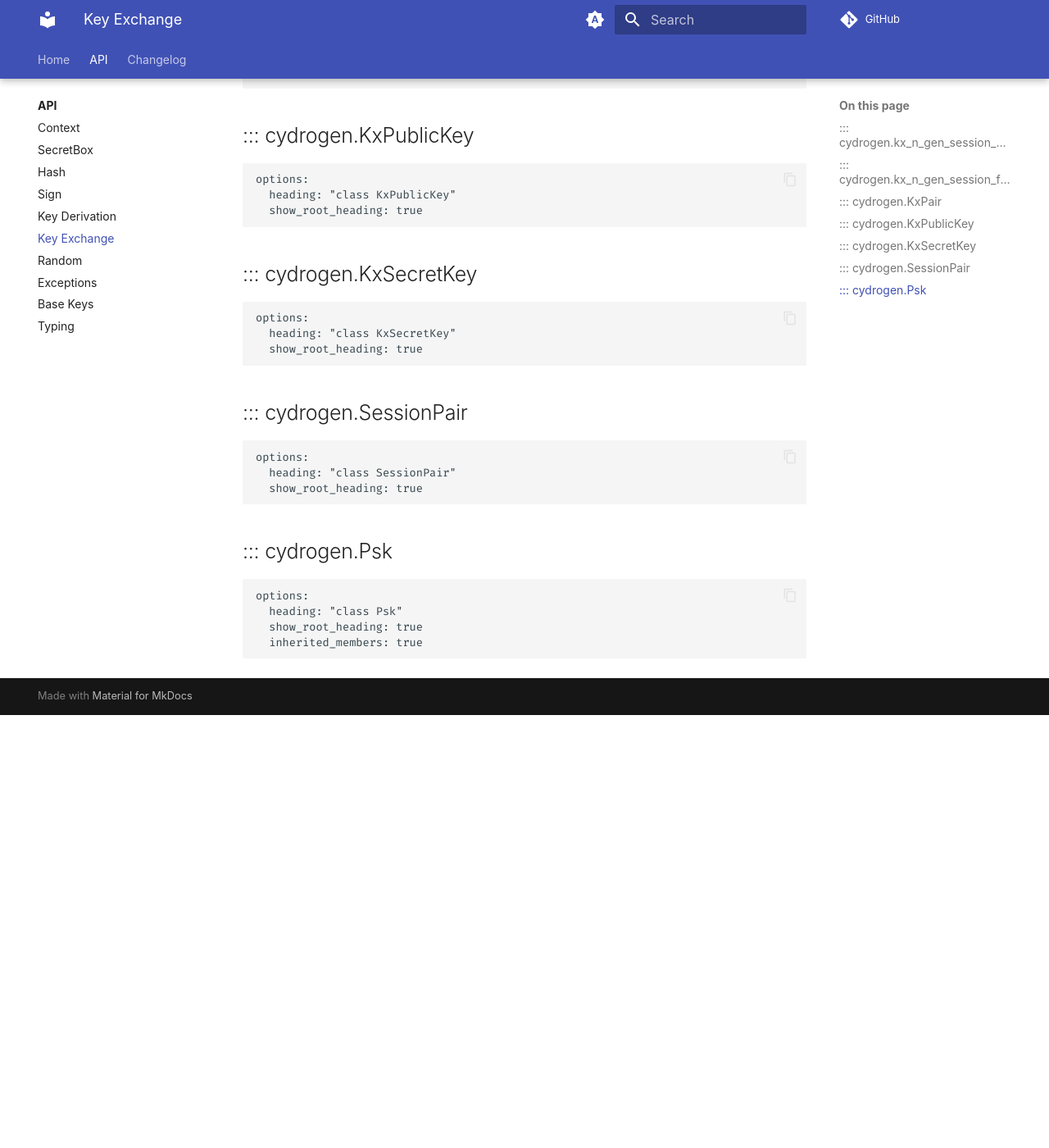
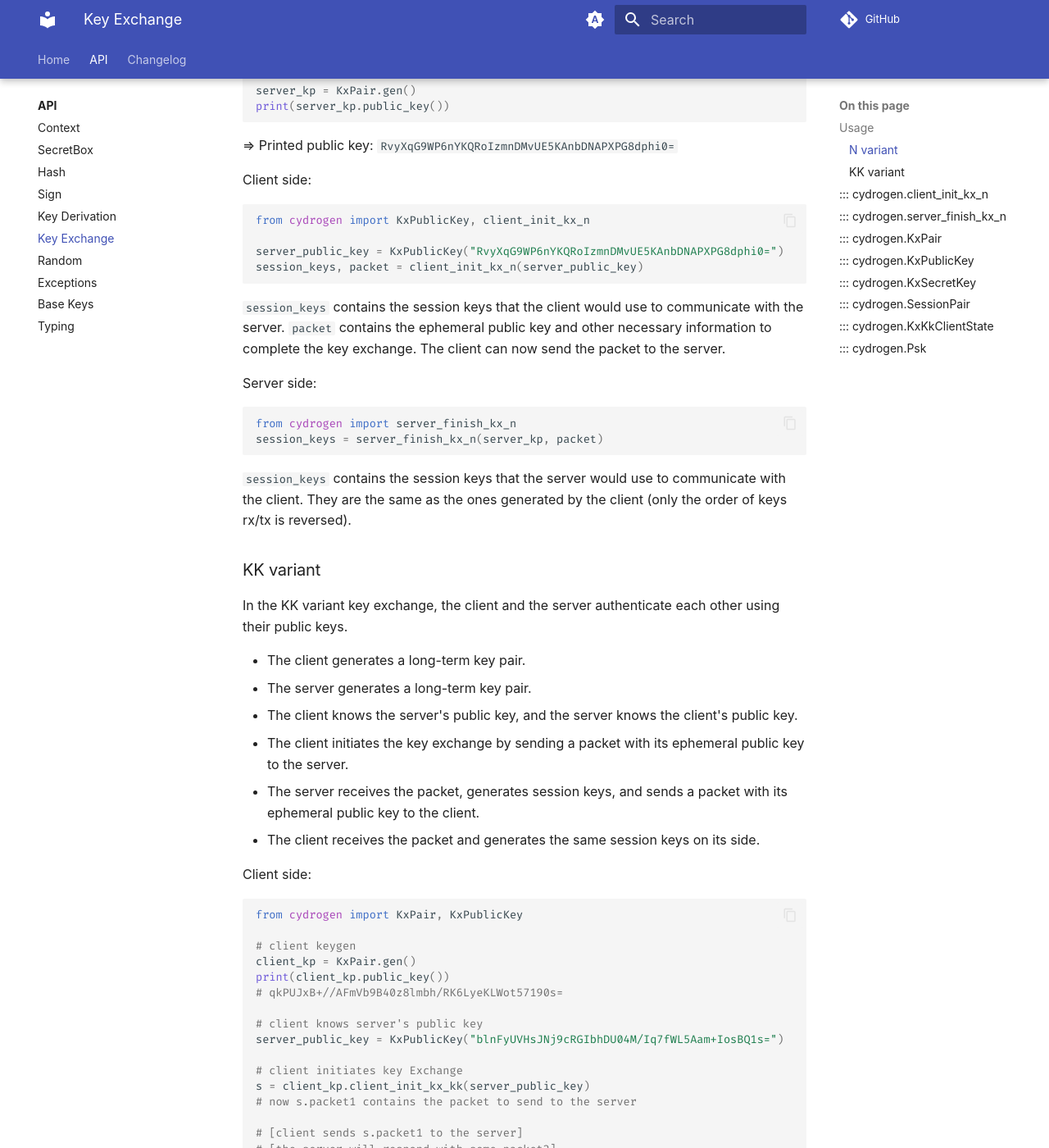
Before and after one commit to stephane-martin/cydrogen, an MkDocs documentation site: the page built from docs/api/keyexchange.md, in a window 1280 px wide and 1400 px high, scrolled down 549 px. Shown: the whole window at 82% size. Built offline with MkDocs 1.6.1 and Material for MkDocs 9.7.7, drawn with Linux system fonts in a browser that asks for light colours; some web fonts are replaced; plug-ins that fetch from the network failed and are left out; comment, search, counter and statistics services are not loaded; before the commit the page ends 1421 px from its top, so only the background shows below that; some of the changed text lies outside the part shown.

Commit message:
feat: add key exchange KK variant

````diff
--- a/CHANGELOG.json
+++ b/CHANGELOG.json
@@ -1,4 +1,9 @@
 {
+    "unreleased": {
+        "added": [
+            "key exchange using the KK variant."
+        ]
+    },
     "v0.0.10": {
         "date": "2025-06-12",
         "fixed": [
--- a/docs/api/keyexchange.md
+++ b/docs/api/keyexchange.md
@@ -1,10 +1,110 @@
 # Key Exchange
 
-## ::: cydrogen.kx_n_gen_session_and_packet
+## Usage
+
+### N variant
+
+In the N variant key exchange, the client is not authenticated, and the server is authenticated using its public key.
+
+- The server generates a long-term key pair.
+- The client knows the server's public key.
+- The client generates session keys and sends a packet with an ephemeral public key to the server.
+- The server receives the packet and generates the same session keys on its side.
+
+Server side:
+
+```python
+from cydrogen import KxPair
+
+server_kp = KxPair.gen()
+print(server_kp.public_key())
+```
+
+=> Printed public key: `RvyXqG9WP6nYKQRoIzmnDMvUE5KAnbDNAPXPG8dphi0=`
+
+Client side:
+```python
+from cydrogen import KxPublicKey, client_init_kx_n
+
+server_public_key = KxPublicKey("RvyXqG9WP6nYKQRoIzmnDMvUE5KAnbDNAPXPG8dphi0=")
+session_keys, packet = client_init_kx_n(server_public_key)
+```
+
+`session_keys` contains the session keys that the client would use to communicate with the server.
+`packet` contains the ephemeral public key and other necessary information to complete the key exchange.
+The client can now send the packet to the server.
+
+Server side:
+```python
+from cydrogen import server_finish_kx_n
+session_keys = server_finish_kx_n(server_kp, packet)
+```
+
+`session_keys` contains the session keys that the server would use to communicate with the client.
+They are the same as the ones generated by the client (only the order of keys rx/tx is reversed).
+
+
+### KK variant
+
+In the KK variant key exchange, the client and the server authenticate each other using their public keys.
+
+- The client generates a long-term key pair.
+- The server generates a long-term key pair.
+- The client knows the server's public key, and the server knows the client's public key.
+- The client initiates the key exchange by sending a packet with its ephemeral public key to the server.
+- The server receives the packet, generates session keys, and sends a packet with its ephemeral public key to the client.
+- The client receives the packet and generates the same session keys on its side.
+
+Client side:
+
+```python
+from cydrogen import KxPair, KxPublicKey
+
+# client keygen
+client_kp = KxPair.gen()
+print(client_kp.public_key())
+# qkPUJxB+//AFmVb9B40z8lmbh/RK6LyeKLWot57190s=
+
+# client knows server's public key
+server_public_key = KxPublicKey("blnFyUVHsJNj9cRGIbhDU04M/Iq7fWL5Aam+IosBQ1s=")
+
+# client initiates key Exchange
+s = client_kp.client_init_kx_kk(server_public_key)
+# now s.packet1 contains the packet to send to the server
+
+# [client sends s.packet1 to the server]
+# [the server will respond with some packet2]
+
+# client calculates session keys
+session_keys = s.client_finish_kx_kk(packet2)
+```
+
+Server side:
+
+```python
+from cydrogen import KxPair, KxPublicKey
+
+# server keygen
+server_kp = KxPair.gen()
+print(server_kp.public_key())
+# blnFyUVHsJNj9cRGIbhDU04M/Iq7fWL5Aam+IosBQ1s=
+
+# server knows client's public key
+client_public_key = KxPublicKey("qkPUJxB+//AFmVb9B40z8lmbh/RK6LyeKLWot57190s=")
+
+# [server receives packet1 from the client]
+
+# the server calculates session keys
+session_keys, packet2 = server_kp.server_process_kx_kk(client_public_key, packet1)
+
+# [server sends packet2 to the client]
+```
+
+## ::: cydrogen.client_init_kx_n
     options:
       show_root_heading: true
 
-## ::: cydrogen.kx_n_gen_session_from_packet
+## ::: cydrogen.server_finish_kx_n
     options:
       show_root_heading: true
 
@@ -28,6 +128,11 @@
       heading: "class SessionPair"
       show_root_heading: true
 
+## ::: cydrogen.KxKkClientState
+    options:
+      heading: "class KxKkState"
+      show_root_heading: true
+
 ## ::: cydrogen.Psk
     options:
       heading: "class Psk"
````
Also changed, not shown: CHANGELOG.md (+6 -0 lines), cydrogen/__init__.py (+4 -3 lines), docs/CHANGELOG.md (+6 -0 lines), 12 other files.
